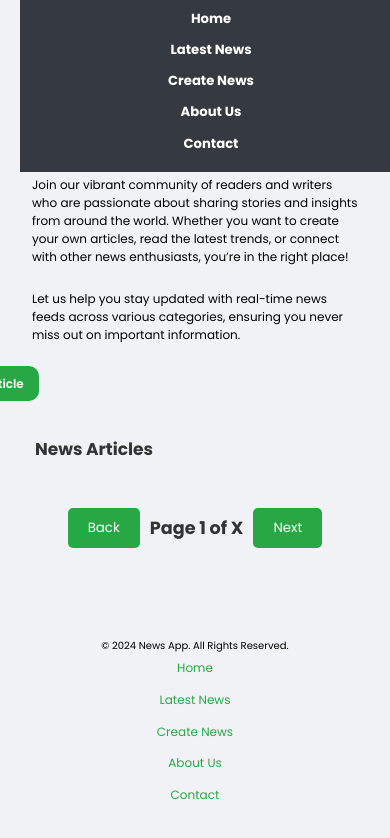
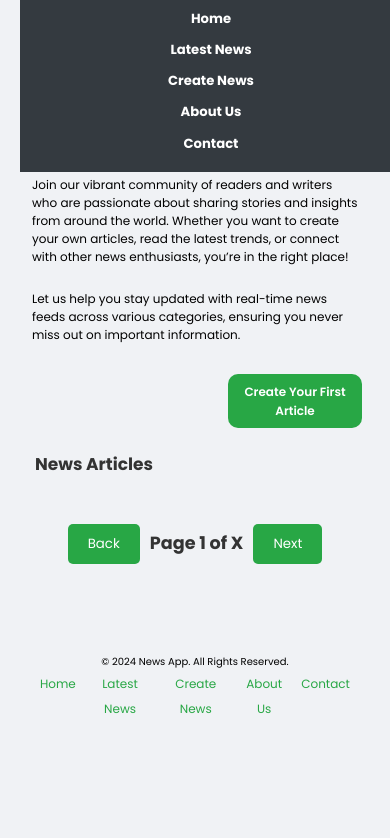
Before and after one commit to temidayobelloh/NewsUpdates, a plain HTML site: page HTML/index.html in a window 390 px wide. Drawn offline with Linux system fonts and the light colour scheme; no server answers.

Commit message:
fixed some alignment issues

```diff
--- a/CSS/style.css
+++ b/CSS/style.css
@@ -67,6 +67,7 @@ nav a:hover {
 .hero-content h1 {
   font-size: 30px;
   margin-bottom: 30px;
+  margin-left: -92px;
 }
 
 .hero-content p {
@@ -77,22 +78,31 @@ nav a:hover {
   text-align: left;
 }
 
-.cta-button {
-  display: inline-block;
-  background-color: #28a745;
-  color: white;
-  padding: 13px 25px;
-  font-size: 1rem;
-  font-weight: 600;
-  text-decoration: none;
-  border-radius: 10px;
-  transition: background-color 0.3s, transform 0.3s;
-  margin-top: 10px;
+.button-container {
+  display: flex; /* Use Flexbox for alignment */
+  justify-content: flex-start; /* Align items to the left */
+  align-items: center; /* Vertically align */
+  flex-wrap: wrap; /* Allow wrapping on smaller screens */
+  text-align: left;
+  padding: 1rem; /* Use padding for spacing */
+  max-width: 100%; /* Full width */
+  box-sizing: border-box; /* Include padding in width calculation */
+  margin-left: 200px;
 }
 
-.cta-button:hover {
-  background-color: #218838;
-  transform: translateY(-2px);
+.cta-button {
+  display: inline-block; /* Ensure it displays as a block */
+  background-color: #28a745; /* Button color */
+  color: white; /* Text color */
+  padding: 10px 20px; /* Adjust padding for visibility */
+  font-size: 1rem; /* Font size */
+  font-weight: 600; /* Font weight */
+  text-decoration: none; /* No underline */
+  border-radius: 10px; /* Rounded corners */
+  transition: background-color 0.3s, transform 0.3s; /* Transition effects */
+  margin-top: 10px; /* Margin for spacing */
+  max-width: 100%; /* Ensure it fits within the container */
+  box-sizing: border-box; /* Include padding in width calculation */
 }
 
 /* News container styles */
@@ -205,7 +215,8 @@ nav a:hover {
 
 .footer-content p {
   margin: 0 auto;
-  font-size: 14px;
+  font-size: 15px;
+  text-align: center;
 }
 
 .footer-links {
@@ -224,8 +235,9 @@ nav a:hover {
 .footer-links li a {
   text-decoration: none;
   color: #28a745;
-  font-size: 0.9rem;
+  font-size: 15px;
   transition: color 0.3s ease;
+
 }
 
 .footer-links li a:hover {
@@ -259,50 +271,56 @@ nav a:hover {
     padding: 12px;
   }
 
+  .button-container {
+    padding: 0.5rem; /* Adjust padding if needed */
+  }
+
   .cta-button {
-    margin-left: -486px;
-    padding: 10px;
-    font-size: 11px;
-    margin-bottom: 20px;
+    padding: 8px 16px; /* Smaller padding on mobile */
+    font-size: 0.9rem; /* Smaller font size for mobile */
+  }
 
-  }
-  .heading{
-    font-size:17px;
+  .heading {
+    font-size: 17px;
     margin: 0;
     padding: 15px;
   }
+
   .news-item {
+    flex: 1 1 calc(33% - 2px);
+  }
 
-    flex: 1 1 calc(33% - 2px); /* Two items per row on smaller screens */
-  }
   .news-item h4 {
-    font-size: 13px; /* Reduced font size for headings */
-    padding: 0 15px; /* Adjust padding */
+    font-size: 13px;
+    padding: 0 15px;
   }
 
   .news-item p {
-    font-size: 13px; /* Reduced font size for paragraphs */
-    padding: 0 15px; /* Adjust padding */
+    font-size: 13px;
+    padding: 0 15px;
   }
-}
+
   .news-item a {
-    padding: 8px; /* Reduced padding */
-    font-size: 12px; /* Reduced font size */
-    margin: 8px 8px 12px 8px; /* Adjusted margins */
+    padding: 8px;
+    font-size: 12px;
+    margin: 8px 8px 12px 8px;
   }
-  .footer-links a{
+
+  .footer-links a {
     flex-direction: row;
     align-items: center;
     gap: 8px;
   }
-  .footer-links li a{
+
+  .footer-links li a {
     font-size: 12px;
   }
+
   .footer-content p {
     font-size: 12px;
     text-align: center;
   }
-
+}
 
 /* Media query for screens up to 390px */
 @media (max-width: 390px) {
@@ -333,26 +351,39 @@ nav a:hover {
     font-size: 12px;
     text-align: center;
   }
-  @media (max-width: 390px) {
-    .news-item {
-      flex: 1 1 100%; /* One item per row on the smallest screens */
-    }
+
+  .news-item {
+    flex: 1 1 100%;
   }
+
   .news-item h4 {
-    font-size: 14px; /* Further reduced font size for headings */
-    padding: 0 10px; /* Adjust padding */
+    font-size: 14px;
+    padding: 0 10px;
   }
 
   .news-item p {
-    font-size: 12px; /* Further reduced font size for paragraphs */
-    padding: 0 10px; /* Adjust padding */
+    font-size: 12px;
+    padding: 0 10px;
   }
+
+  .news-item a {
+    padding: 8px;
+    font-size: 12px;
+    margin: 8px 0;
+  }
+
+  .footer-links a {
+    flex-direction: row;
+    align-items: center;
+    gap: 8px;
+  }
+
+  .footer-links li a {
+    font-size: 12px;
+  }
+
   .footer-content p {
     font-size: 10px;
-  }
-
-  .footer-links {
-    flex-direction: column;
-    gap: 6px;
+    text-align: center;
   }
 }
--- a/HTML/index.html
+++ b/HTML/index.html
@@ -29,7 +29,7 @@
             <p>Your go-to source for the latest news and articles. Stay informed, stay engaged!</p>
             <p>Join our vibrant community of readers and writers who are passionate about sharing stories and insights from around the world. Whether you want to create your own articles, read the latest trends, or connect with other news enthusiasts, you’re in the right place!</p>
             <p>Let us help you stay updated with real-time news feeds across various categories, ensuring you never miss out on important information.</p>
-            <a href="create-news.html" class="cta-button">Create Your First Article</a>
+            <div class="button-container"><a href="create-news.html" class="cta-button">Create Your First Article</a></div>
         </div>
     </hero>
 
```
